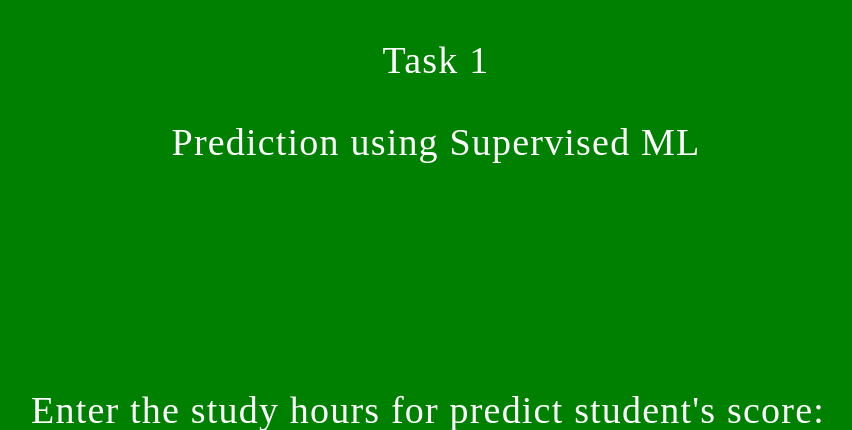
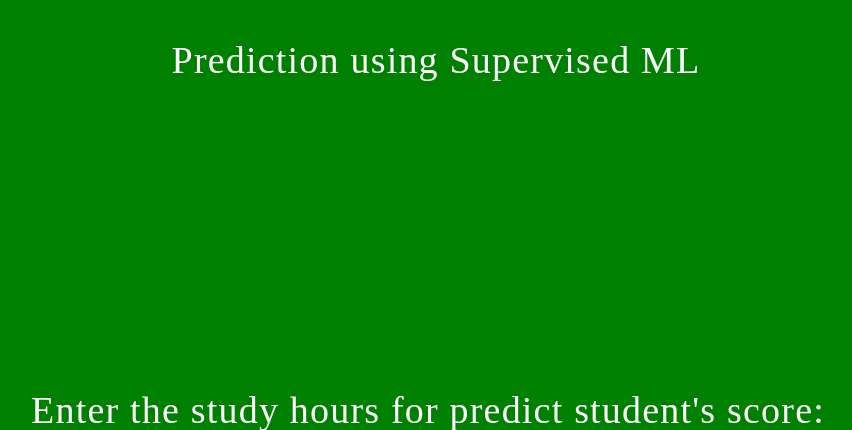
Before and after one commit to Nishith6/Prediction-using-Supervised-ML, a Flask app: page / in a window 1280 px wide. Shown: the top 430 px of the page, without its empty margins (212-1064 px from the left). Run offline with Flask 2, Linux system fonts and the light colour scheme; parts of the project's set-up code (start-up, migrations or seed data) failed here and were passed over.

Commit message:
Update index.html

```diff
--- a/templates/index.html
+++ b/templates/index.html
@@ -11,7 +11,7 @@
 <link href='https://fonts.googleapis.com/css?family=Hind:300' rel='stylesheet' type='text/css'>
 <link href='https://fonts.googleapis.com/css?family=Open+Sans+Condensed:300' rel='stylesheet' type='text/css'>
 <link rel="stylesheet" href="{{ url_for('static', filename='css/style.css') }}">
-    <p>Task 1</p><p>Prediction using Supervised ML</p>
+    <p>Prediction using Supervised ML</p>
 </head>
 
 <body>
```
